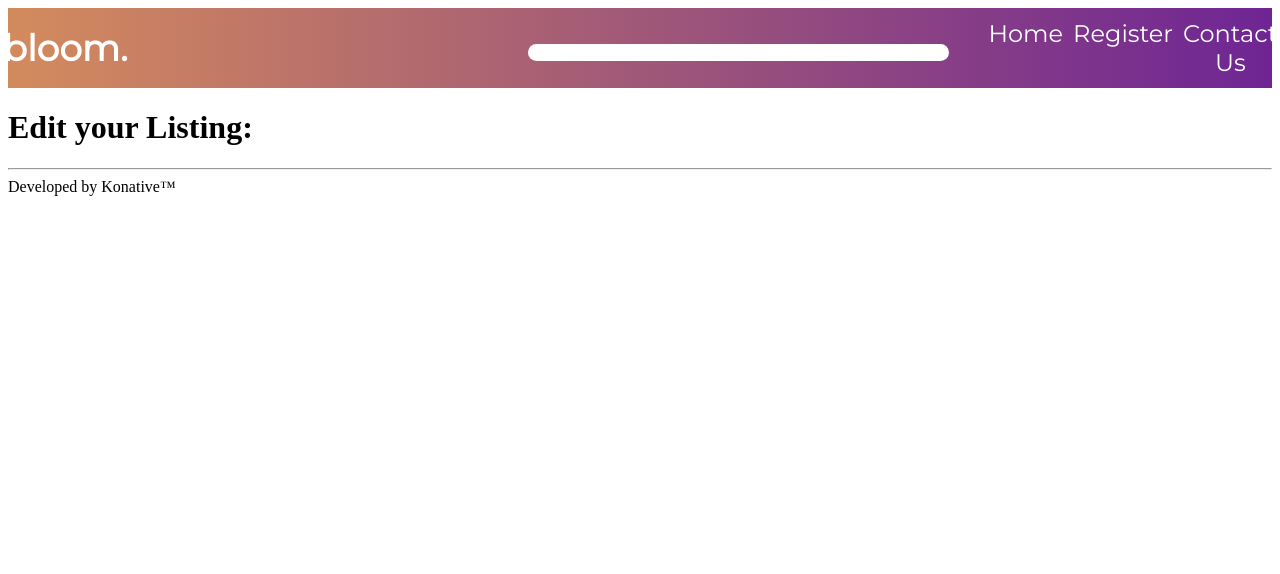
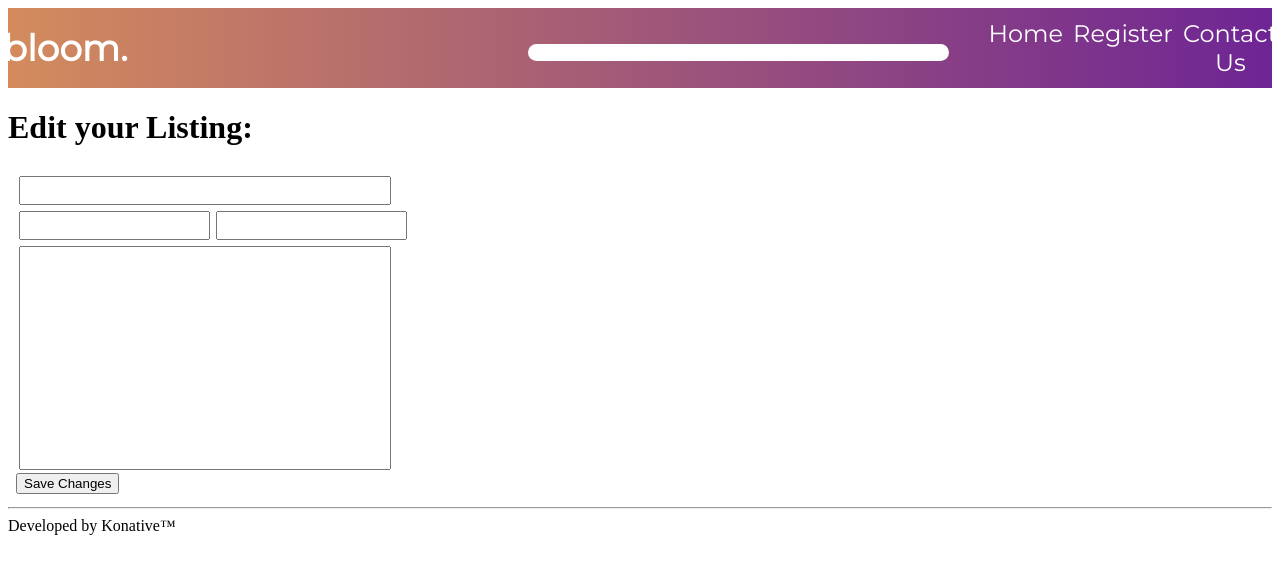
Before and after one commit to konative/bloom, a React (Create React App) app in the folder client/: page /edit/1 in a window 1280 px wide. Shown: the top 574 px of the page. Built offline with nearby package versions, Linux system fonts and the light colour scheme; no server answers.

Commit message:
Created EditForm Component
Added the EditForm Component to the Edit page and made the routing go to a unique id. New folder called Forms will contain all forms now.

```diff
--- /dev/null
+++ b/client/src/components/Forms/EditForm/EditForm.js
@@ -0,0 +1,54 @@
+import {React, useState, useEffect, useForm} from "react";
+import { Redirect, Link, useHistory } from "react-router-dom";
+import "./EditForm.css";
+
+function EditForm(props){
+
+  const [busName, setBusName] = useState("");
+  const [phoneNum, setPhoneNum] = useState("");
+  const [address, setAddress] = useState("");
+  const [desc, setDesc] = useState("");
+
+  const handleSubmit = (event) => {
+  }
+    return (
+        <div>
+        <form onSubmit={handleSubmit} className="inputs">
+        <input
+
+          value={busName}
+          onChange={(e) => setBusName(e.target.value)}
+          required
+          className="input1"
+        />
+        <br />
+        <input
+          value={phoneNum}
+          onChange={(e) => setPhoneNum(e.target.value)}
+          required
+          className="inputs"
+          type="tel"
+          pattern="^\d{3}\d{3}\d{4}$"
+        />
+        <input
+          value={address}
+          onChange={(e) => setAddress(e.target.value)}
+          required
+          className="inputs"
+        />
+        <br />
+        <input
+          value={desc}
+          onChange={(e) => setDesc(e.target.value)}
+          required
+          className="descInput"
+        />
+        <br />
+        <button>Save Changes</button>
+        </form>
+        </div>
+    );
+}
+
+
+export default EditForm;
--- a/client/src/components/ListingCard/ListingCard.js
+++ b/client/src/components/ListingCard/ListingCard.js
@@ -24,7 +24,7 @@ function ListingCard(props) {
       <h2>Description: {props.description}</h2>
       <h3>Contact: {props.phoneNum}</h3>
       <h3>Address: {props.address}</h3>
-      <Link to ="/edit">Edit</Link>
+      <Link to ={`/edit/${props.id}`}>Edit</Link>
     </div>
     )
   }
--- a/client/src/routing/Main.js
+++ b/client/src/routing/Main.js
@@ -14,7 +14,7 @@ function Main() {
       <Route exact path="/register" component={Register}></Route>
       <Route path="/listing" component={Listing}></Route>
       <Route exact path="/account" component={Account}></Route>
-      <Route path="/edit" component={Edit}></Route>
+      <Route path="/edit/:id" component={Edit}></Route>
     </Switch>
   );
 }
--- a/client/src/routing/pages/Edit/Edit.js
+++ b/client/src/routing/pages/Edit/Edit.js
@@ -2,12 +2,14 @@ import React from "react";
 import { useLocation } from "react-router-dom";
 import { useEffect, useState } from "react";
 import "./Edit.css";
+import EditForm from "../../../components/Forms/EditForm/EditForm.js"
 
 function Edit(){
 
   return (
         <div className="Edit">
             <h1>Edit your Listing:</h1>
+            <EditForm></EditForm>
         </div>
     )
 }
```
Also changed, not shown: client/src/components/Forms/EditForm/EditForm.css (added).
